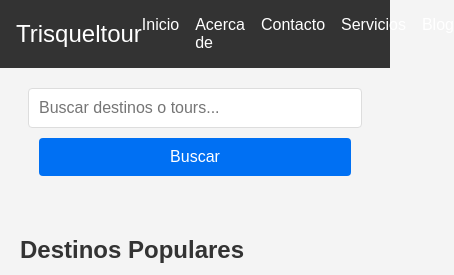
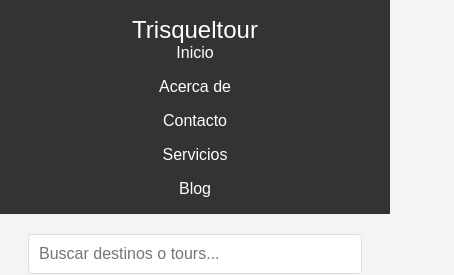
Before and after one commit to Leviav/webconia, a Next.js app: page / in a window 390 px wide. Shown: the top 275 px of the page, 454 px wide, since content can reach past the window. Built offline with nearby package versions, Linux system fonts and the light colour scheme.

Commit message:
responsive column

```diff
--- a/src/components/Navbar.js
+++ b/src/components/Navbar.js
@@ -7,7 +7,7 @@ export default function Navbar() {
         <Link href="/"><a>Trisqueltour</a></Link>
       </div>
       <ul>
-        <li><Link href="/" legacyBehavior><a>Inicio</a></Link></li>
+        <li class = "ini"><Link href="/" legacyBehavior><a>Inicio</a></Link></li>
         <li><Link href="/about" legacyBehavior><a>Acerca de</a></Link></li>
         <li><Link href="/contact" legacyBehavior><a>Contacto</a></Link></li>
         <li><Link href="/services" legacyBehavior><a>Servicios</a></Link></li>
--- a/src/styles/globals.css
+++ b/src/styles/globals.css
@@ -106,11 +106,17 @@ form button:hover {
   }
 
   nav {
-    flex-direction: row;
+    flex-direction: column;
   }
 
   nav ul {
-    flex-direction: row;
-    align-items: right;
+    flex-direction: column;
+    align-items: center;
+    padding-top: 10px;
+  }
+
+  .ini{
+    padding-top: 1em;
+
   }
 }
```
